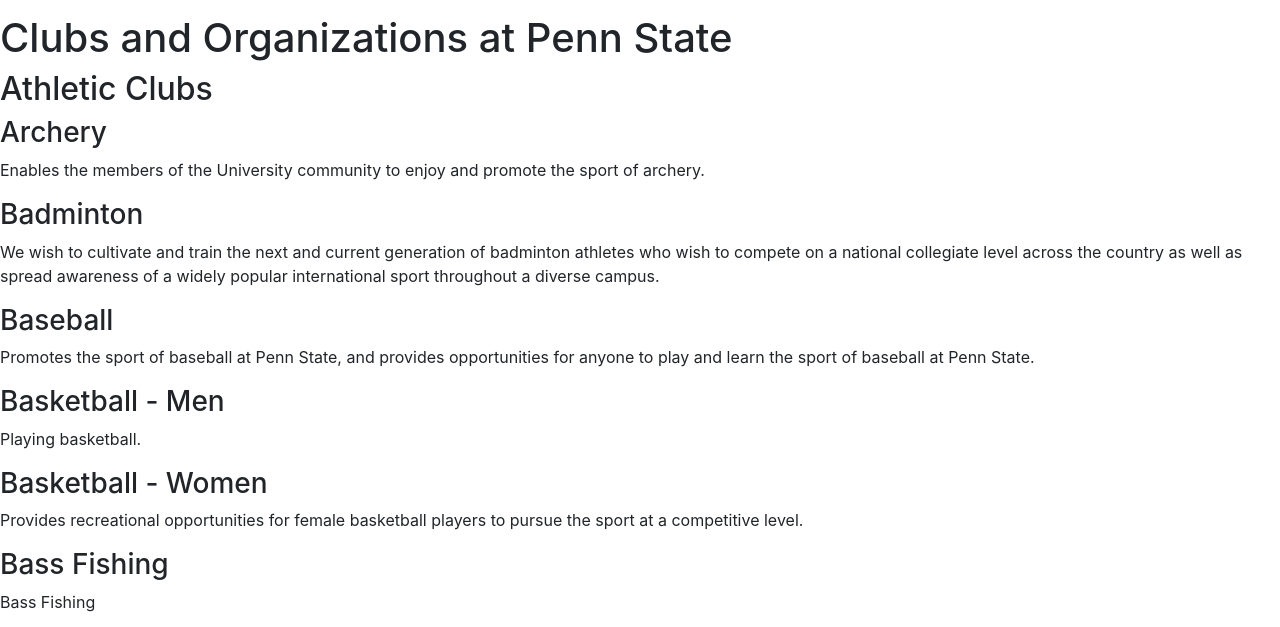
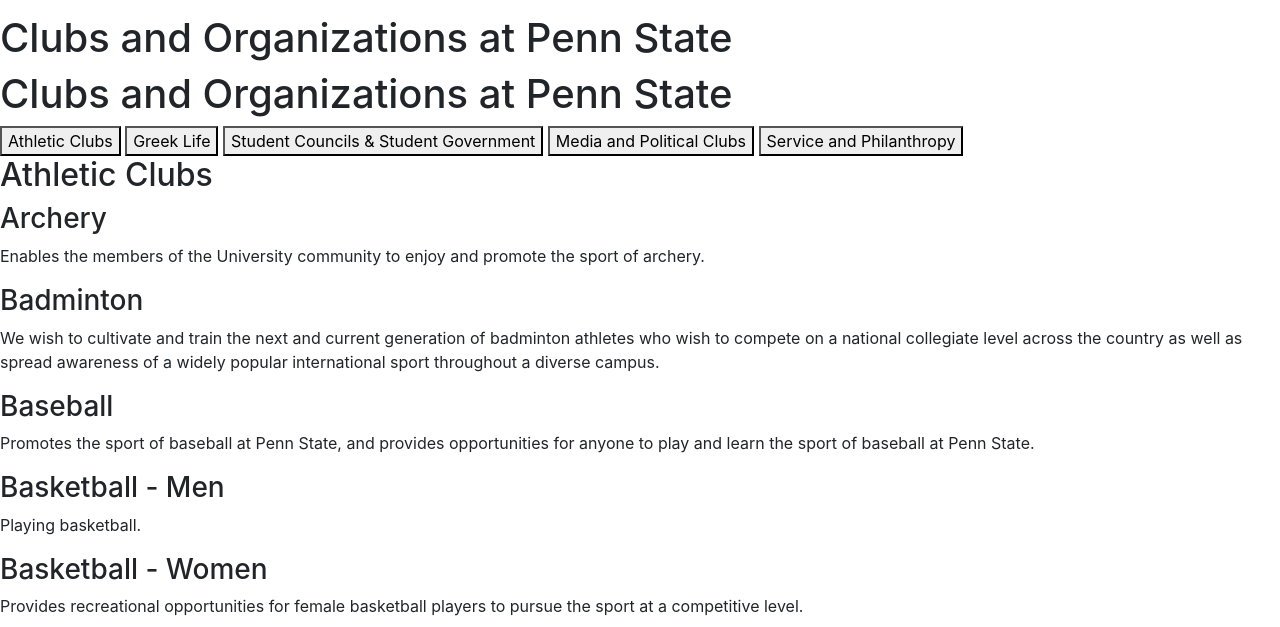
Before and after one commit to dxs5670/Student-Engagement-Project, a website: page public/orgs.html in a window 1280 px wide. Shown: the part 138-765 px from the top of the page. Drawn offline with nearby package versions, Linux system fonts and the light colour scheme.

Commit message:
updated orgs with tab functions

```diff
--- a/public/orgs.html
+++ b/public/orgs.html
@@ -57,7 +57,17 @@
 
 <H1> Clubs and Organizations at Penn State</h1>
 
-<h2> Athletic Clubs </h2>
+<H1> Clubs and Organizations at Penn State</h1>
+<div class="tab">
+  <button class="tablinks" onclick="openCity(event, 'Athletic Clubs')">Athletic Clubs</button>
+  <button class="tablinks" onclick="openCity(event, 'Greek Life')">Greek Life</button>
+  <button class="tablinks" onclick="openCity(event, 'Student Councils & Student Government')">Student Councils & Student Government</button>
+  <button class="tablinks" onclick="openCity(event, 'Media and Political Clubs')">Media and Political Clubs</button>
+  <button class="tablinks" onclick="openCity(event, 'Service and Philanthropy')">Service and Philanthropy</button
+</div>
+
+<div id="athletic" class="tabcontent">
+ <h2> Athletic Clubs </h2>
 <!-- insert photo -->
 <h3>Archery</h3>
 <p>Enables the members of the University community to enjoy and promote the sport of archery.</p>
@@ -236,7 +246,9 @@
 <h3>Wrestling</h3>
 <p>Wrestling
 </p>
+</div>
 
+<div id="greek" class="tabcontent">
 <h2> Greek Life </h2>
 *// insert photo *//
 
@@ -303,7 +315,10 @@
 <h3>Zeta Beta Tau</h3>
 <h3>Zeta Psi </h3>
 
-<h2> Student Council and Student Government </h2>
+</div>
+
+<div id="studentgov" class="tabcontent">
+  <h2> Student Council and Student Government </h2>
 *// insert photo *//
 
 <h3>Association of Residence Hall Students</h3>
@@ -374,8 +389,10 @@
 <h3>West Halls Residence Association</h3><p>
 Provides the student residents of West Halls with a representative form of government so that they may promote, regulate, and coordinate to make living in West a more amazing experience!
 </p>
+</div>
 
-<h2> Media and Political Clubs </h2>
+  <div id="mediapolitics" class="tabcontent">
+  <h2> Media and Political Clubs </h2>
 *// insert photo *//
 
 <h3>Bull-Moose Party</h3><p>
@@ -456,8 +473,10 @@
 <h3>Young Americans for Liberty</h3><p>
 We identify, educate, train, and mobilize youth activists.
 </p>
+</div>
 
-<h2> Service and Philanthropy </h2>
+ <div id="service" class="tabcontent">
+  <h2> Service and Philanthropy </h2>
 *// insert photo *//
 
 <h3>A Pair for a Dream</h3><p>
@@ -730,6 +749,8 @@
 <h3>Youth Empowerment Program</h3><p>
 The Youth Empowerment Program (YEP) targets vulnerable youth who possess leadership potential but lack opportunities to develop it in a positive way.
 </p>
+</div>
+
 
 </body>
 </html>
```
